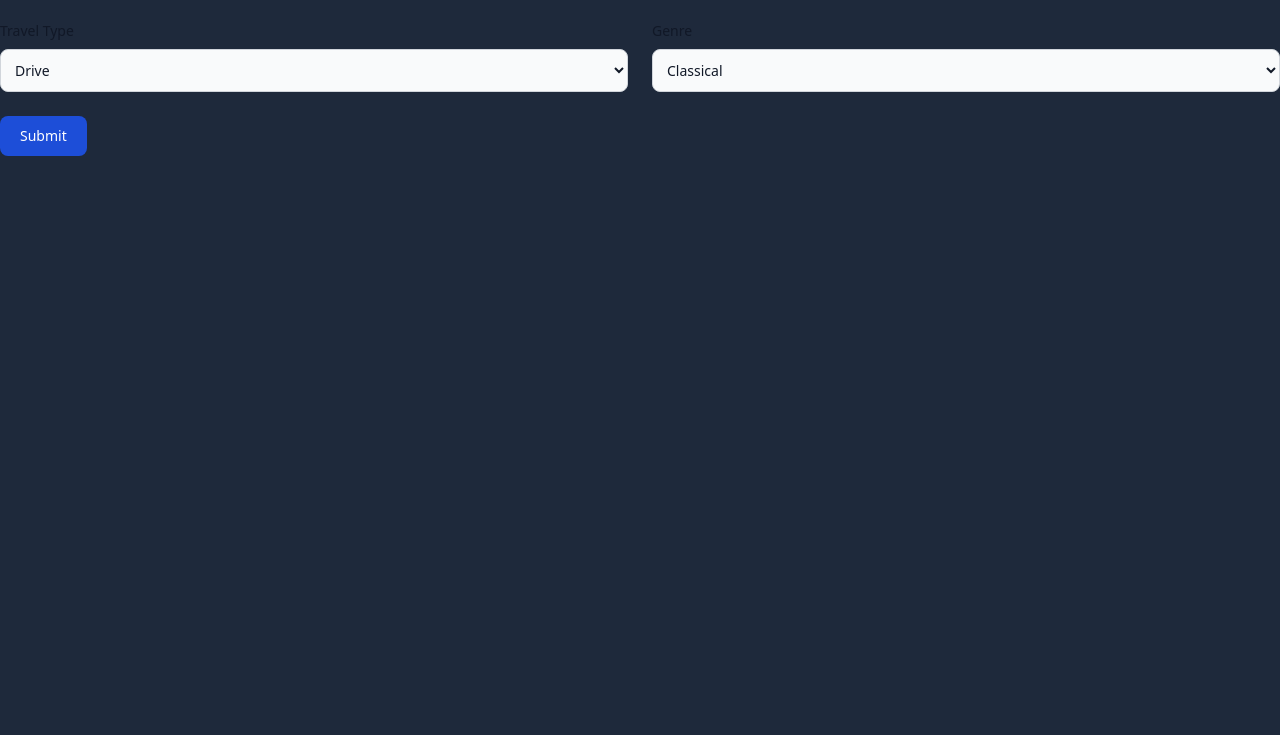
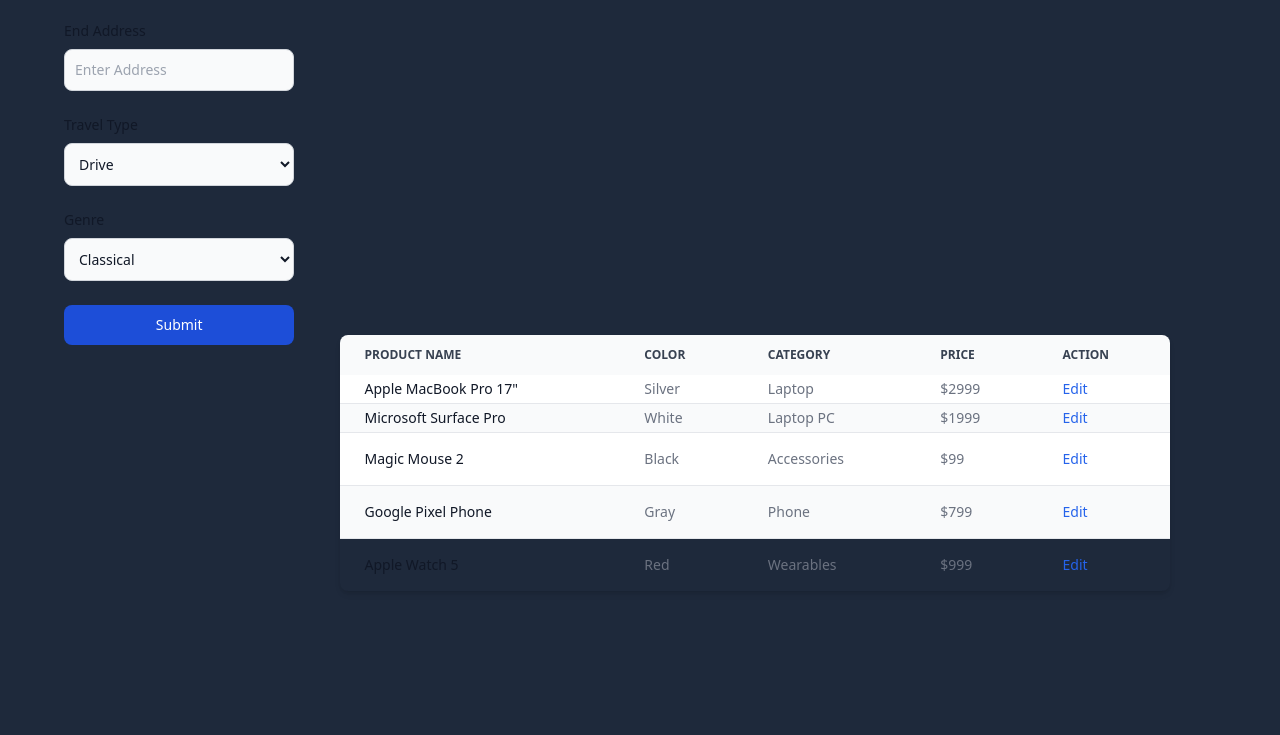
Before and after one commit to AndrewTullos/GroupTenProject1, a website: page index.html in a window 1280 px wide. Shown: the part 109-844 px from the top of the page. After the commit the page ends 800 px from the top, so only its background shows below. Drawn offline with Linux system fonts and the light colour scheme; a script that the page names is missing.

Commit message:
update styling, add table for spotify list

```diff
--- a/assets/css/tailwind.css
+++ b/assets/css/tailwind.css
@@ -1,9 +1,3 @@
 @tailwind base;
 @tailwind components;
 @tailwind utilities;
-
-main {
-	height: 100vh;
-	display:flex;
-	flex-direction: column;
-}
--- a/assets/js/spotify.js
+++ b/assets/js/spotify.js
@@ -34,6 +34,8 @@
 		let thisTrack = {
 			//  Create the new track object with all the required information
 			name: currentTrack.name,
+			album: currentTrack.album.name,
+			image: currentTrack.album.images[2].url,
 			artist: currentTrack.artists[0].name,
 			duration: DurationInMinutes(currentTrack.duration_ms),
 			url: currentTrack.external_urls.spotify
@@ -46,12 +48,12 @@
 }
 
 function DisplayTracks(tracks) {
-	const trackContainer = document.getElementById('track-container'); // Assuming the container's ID is 'track-container'
+	const trackContainer = document.getElementById('playlist-container'); // Assuming the container's ID is 'track-container'
 	trackContainer.innerHTML = ''; // Clear previous content
 
 	for (const track of tracks) {
 		const element = document.createElement('p');
-		element.textContent = `${track.name} by ${track.artist} - ${track.duration.toFixed('2')} mins\nlink: ${track.url}\n\n`;
+		element.textContent = `${track.name} by ${track.artist} - ${track.duration.toFixed('2')} mins\nlink: ${track.url}\n\n ${track.image}`;
 		trackContainer.appendChild(element);
 	}
 }
--- a/index.html
+++ b/index.html
@@ -7,18 +7,17 @@
 		<link rel="stylesheet" href="./assets/css/output.css" />
 		<link rel="stylesheet" href="./assets/css/tailwind.css" />
 	</head>
-	<body class="bg-slate-800 text-white">
+	<body class="bg-slate-800 text-white h-[vh100] w-[90%] m-auto">
 		<!-- Header Section -->
 		<header>
-			<h1 class="text-3xl">TrackTracer</h1>
+			<h1 class="text-3xl text-center">TrackTracer</h1>
 		</header>
-
 		<!-- Main Content Section -->
-		<main class="bg-slate-800">
-			<!-- Map Section -->
-			<section id="form-section">
-				<form>
-					<div class="grid gap-6 mb-6 md:grid-cols-2">
+		<main class="flex">
+			<!-- Form Section -->
+			<section id="form-section" class="flex w-[20%]">
+				<form class="w-full">
+					<div class="grid gap-6 mb-6">
 						<div>
 							<label for="first_name" class="block mb-2 text-sm font-medium text-gray-900 dark:text-white"
 								>Start Address</label
@@ -78,22 +77,95 @@
 					<button
 						type="submit"
 						id="generate"
-						class="text-white bg-blue-700 hover:bg-blue-800 focus:ring-4 focus:outline-none focus:ring-blue-300 font-medium rounded-lg text-sm w-full sm:w-auto px-5 py-2.5 text-center dark:bg-blue-600 dark:hover:bg-blue-700 dark:focus:ring-blue-800">
+						class="text-white bg-blue-700 hover:bg-blue-800 focus:ring-4 focus:outline-none focus:ring-blue-300 font-medium rounded-lg text-sm w-full px-5 py-2.5 text-center dark:bg-blue-600 dark:hover:bg-blue-700 dark:focus:ring-blue-800">
 						Submit
 					</button>
-					<div id="track-container"></div>
 				</form>
-				<div class="flex w-3 h-3">
-					<div id="map" class="w-3 h-3"></div>
-				</div>
 			</section>
-			<!-- Spotify Playlist Section -->
-			<section id="spotify-section">
-				<h2>Spotify Playlist</h2>
-				<div id="playlist-container">
-					<!-- Spotify Playlist will be inserted here -->
-				</div>
-			</section>
+			<!-- Second Column -->
+			<div class="flex flex-col items-center justify-center w-[80%]">
+				<!-- Map -->
+				<section class="flex w-[90%]">
+					<div id="map" class="flex flex-col items-center h-96 w-full"></div>
+				</section>
+				<!-- Spotify Playlist Section -->
+				<section id="spotify-section" class="flex flex-col mt-6 items-center w-[90%]">
+					<!-- <h2>Spotify Playlist</h2> -->
+					<div id="playlist-container" class="w-full">
+						<!-- Spotify Playlist will be inserted here -->
+						<div class="relative overflow-x-auto shadow-md sm:rounded-lg w-auto">
+							<table class="w-full text-sm text-left text-gray-500 dark:text-gray-400">
+								<thead class="text-xs text-gray-700 uppercase bg-gray-50 dark:bg-gray-700 dark:text-gray-400">
+									<tr>
+										<th scope="col" class="px-6 py-3">Product name</th>
+										<th scope="col" class="px-6 py-3">Color</th>
+										<th scope="col" class="px-6 py-3">Category</th>
+										<th scope="col" class="px-6 py-3">Price</th>
+										<th scope="col" class="px-6 py-3">Action</th>
+									</tr>
+								</thead>
+								<tbody>
+									<tr class="bg-white border-b dark:bg-gray-900 dark:border-gray-700">
+										<th scope="row" class="px-6 py-1 font-medium text-gray-900 whitespace-nowrap dark:text-white">
+											Apple MacBook Pro 17"
+										</th>
+										<td class="px-6">Silver</td>
+										<td class="px-6">Laptop</td>
+										<td class="px-6">$2999</td>
+										<td class="px-6">
+											<a href="#" class="font-medium text-blue-600 dark:text-blue-500 hover:underline">Edit</a>
+										</td>
+									</tr>
+									<tr class="border-b bg-gray-50 dark:bg-gray-800 dark:border-gray-700">
+										<th scope="row" class="px-6 py-1 font-medium text-gray-900 whitespace-nowrap dark:text-white">
+											Microsoft Surface Pro
+										</th>
+										<td class="px-6">White</td>
+										<td class="px-6">Laptop PC</td>
+										<td class="px-6">$1999</td>
+										<td class="px-6">
+											<a href="#" class="font-medium text-blue-600 dark:text-blue-500 hover:underline">Edit</a>
+										</td>
+									</tr>
+									<tr class="bg-white border-b dark:bg-gray-900 dark:border-gray-700">
+										<th scope="row" class="px-6 py-4 font-medium text-gray-900 whitespace-nowrap dark:text-white">
+											Magic Mouse 2
+										</th>
+										<td class="px-6 py-4">Black</td>
+										<td class="px-6 py-4">Accessories</td>
+										<td class="px-6 py-4">$99</td>
+										<td class="px-6 py-4">
+											<a href="#" class="font-medium text-blue-600 dark:text-blue-500 hover:underline">Edit</a>
+										</td>
+									</tr>
+									<tr class="border-b bg-gray-50 dark:bg-gray-800 dark:border-gray-700">
+										<th scope="row" class="px-6 py-4 font-medium text-gray-900 whitespace-nowrap dark:text-white">
+											Google Pixel Phone
+										</th>
+										<td class="px-6 py-4">Gray</td>
+										<td class="px-6 py-4">Phone</td>
+										<td class="px-6 py-4">$799</td>
+										<td class="px-6 py-4">
+											<a href="#" class="font-medium text-blue-600 dark:text-blue-500 hover:underline">Edit</a>
+										</td>
+									</tr>
+									<tr>
+										<th scope="row" class="px-6 py-4 font-medium text-gray-900 whitespace-nowrap dark:text-white">
+											Apple Watch 5
+										</th>
+										<td class="px-6 py-4">Red</td>
+										<td class="px-6 py-4">Wearables</td>
+										<td class="px-6 py-4">$999</td>
+										<td class="px-6 py-4">
+											<a href="#" class="font-medium text-blue-600 dark:text-blue-500 hover:underline">Edit</a>
+										</td>
+									</tr>
+								</tbody>
+							</table>
+						</div>
+					</div>
+				</section>
+			</div>
 		</main>
 		<script src="./assets/js/spotify.js"></script>
 		<script src="/assets/js/route.js"></script>
```
Also changed, not shown: assets/css/output.css.
